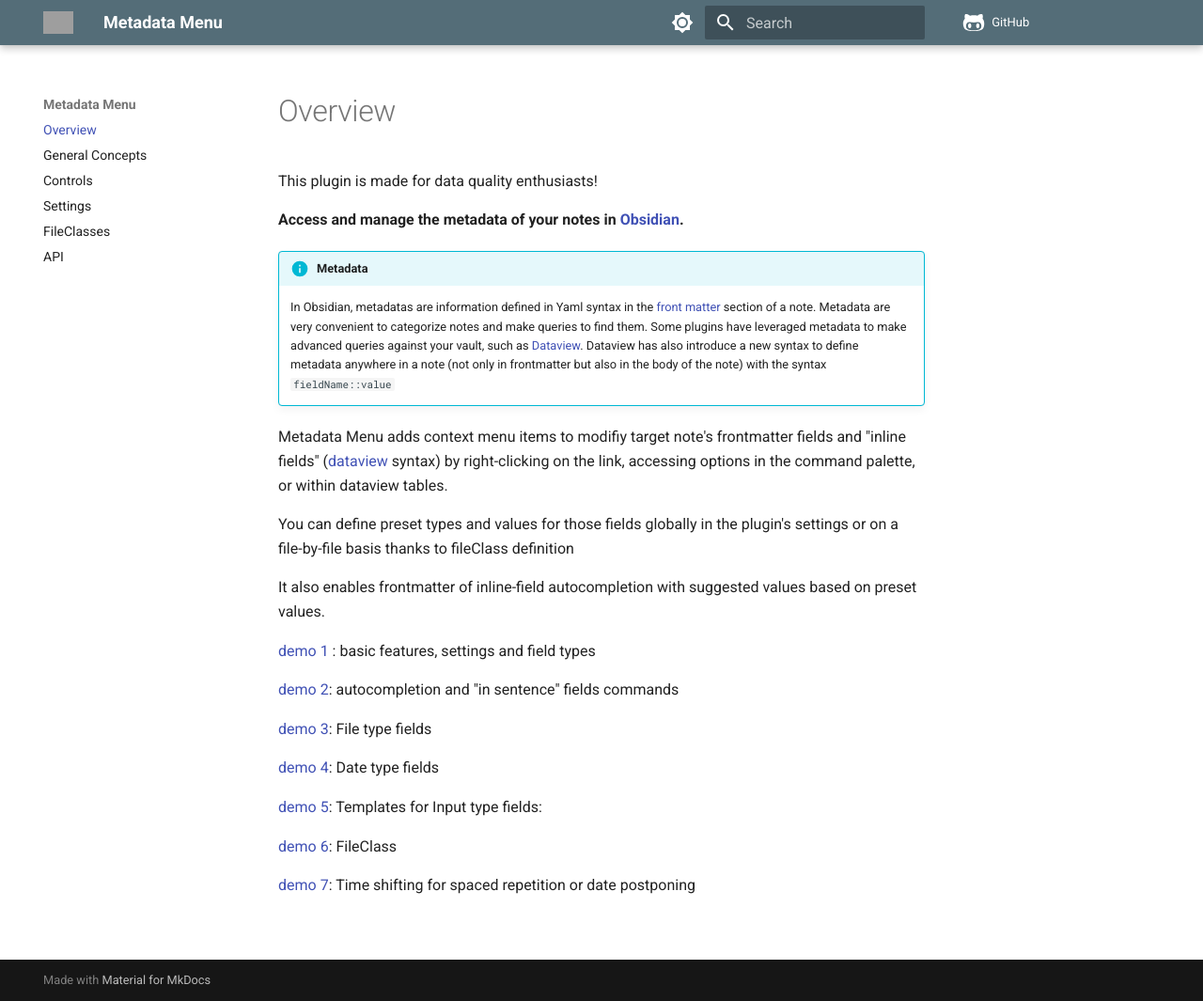
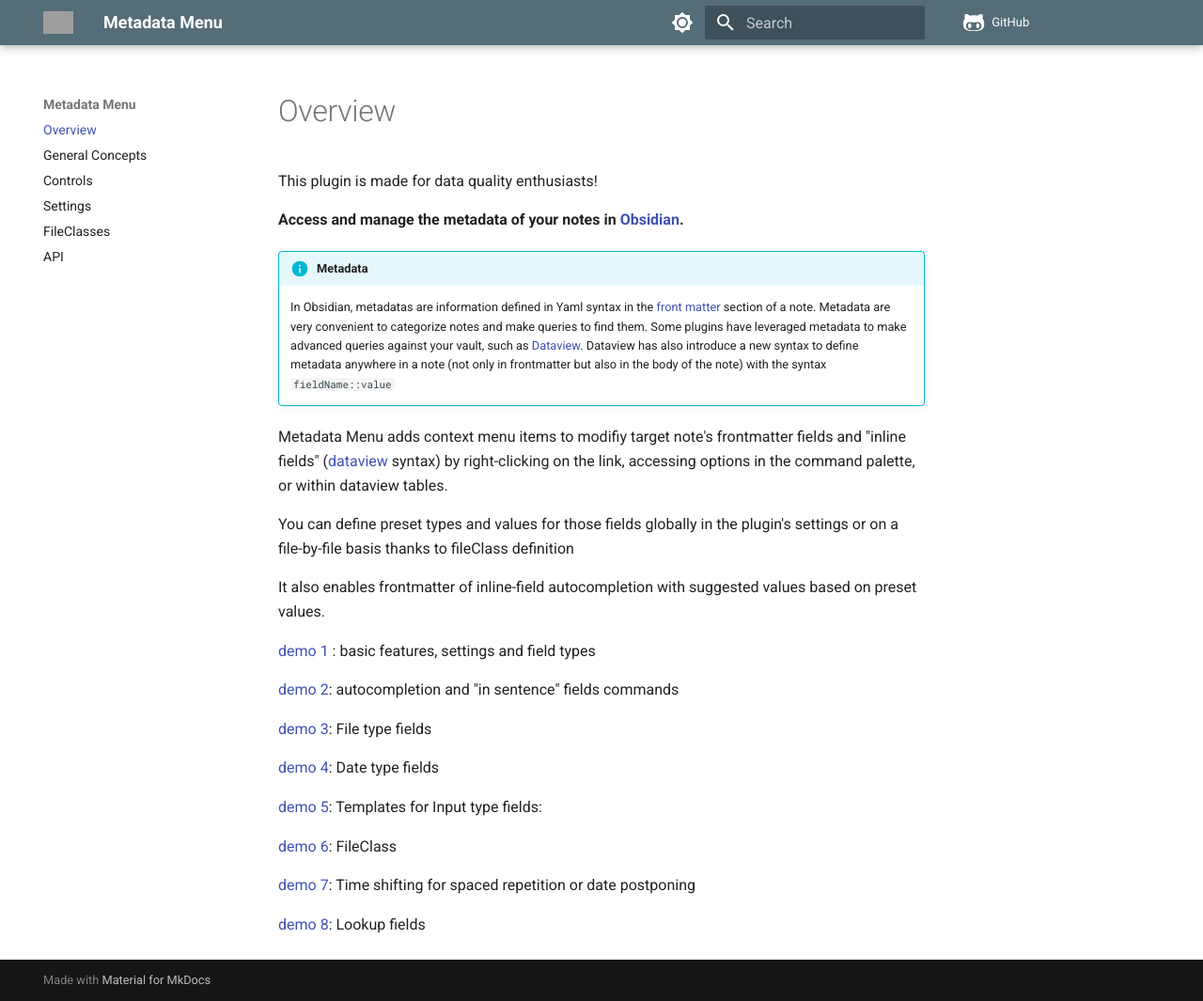
Before and after one commit to mdelobelle/metadatamenu, an MkDocs documentation site: the page built from docs/index.md, in a window 1280 px wide and 1065 px high. Shown: the whole window at 94% size. Built offline with MkDocs 1.6.1 and Material for MkDocs 9.7.7, drawn with Linux system fonts in a browser that asks for light colours; comment, search, counter and statistics services are not loaded; grey boxes are pictures that could not be loaded.

Commit message:
Update index.md

```diff
--- a/docs/index.md
+++ b/docs/index.md
@@ -28,3 +28,5 @@
 [demo 6](https://youtu.be/QxXSuh7HUZY): FileClass
 
 [demo 7](https://youtu.be/6dEk9no269g): Time shifting for spaced repetition or date postponing
+
+[demo 8](https://youtu.be/ad0nJf8TZP8): Lookup fields
```
